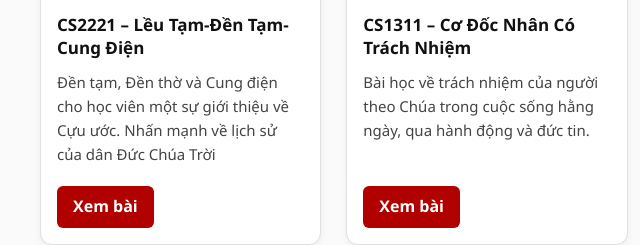
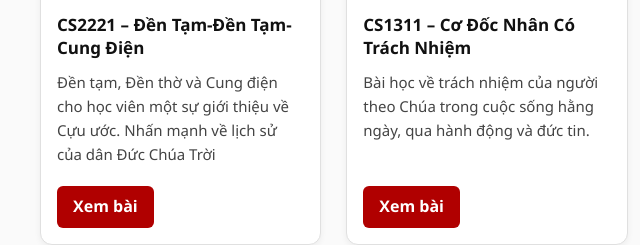
Before and after one commit to computerchicuong-stack/mondohoa, a plain HTML site: page index.html in a window 1280 px wide. Shown: the part 308-553 px from the top of the page, 0-640 px from the left. Drawn offline with Linux system fonts and the light colour scheme.

Commit message:
Update index.html

```diff
--- a/index.html
+++ b/index.html
@@ -120,7 +120,7 @@
         <img src="http://www.truongkinhthanhtructuyen.org/upload/album-gioi-thieu/album-gioi-thieu-14052019-1642824479.png" alt="CS2221" />
       </div>
       <div class="lesson-content">
-        <div class="lesson-title">CS2221 – Lều Tạm-Đền Tạm-Cung Điện</div>
+        <div class="lesson-title">CS2221 – Đền Tạm-Đền Tạm-Cung Điện</div>
         <div class="lesson-desc">
           Đền tạm, Đền thờ và Cung điện cho học viên một sự giới thiệu về Cựu ước. Nhấn mạnh về lịch sử của dân Ðức Chúa Trời
         </div>
```
